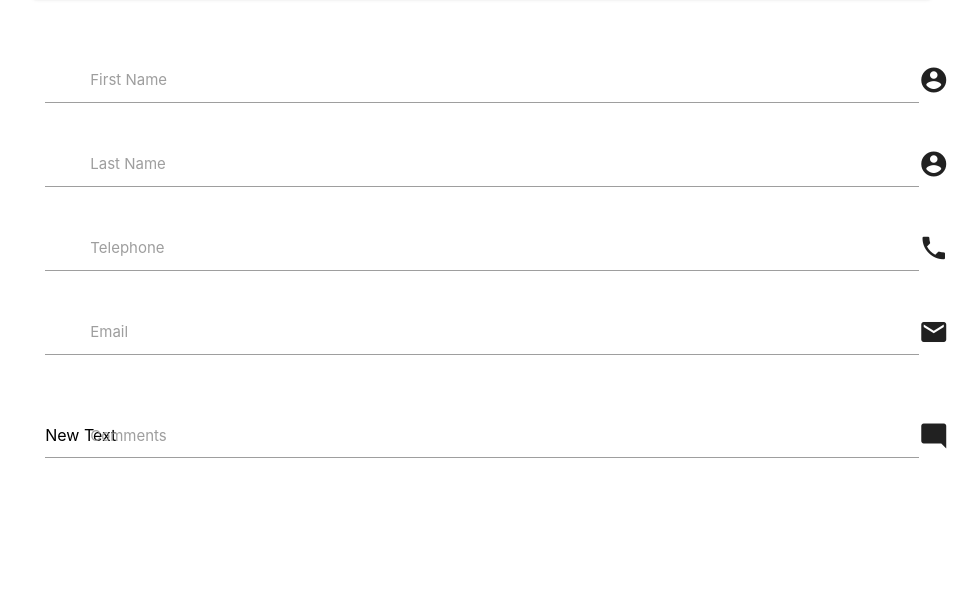
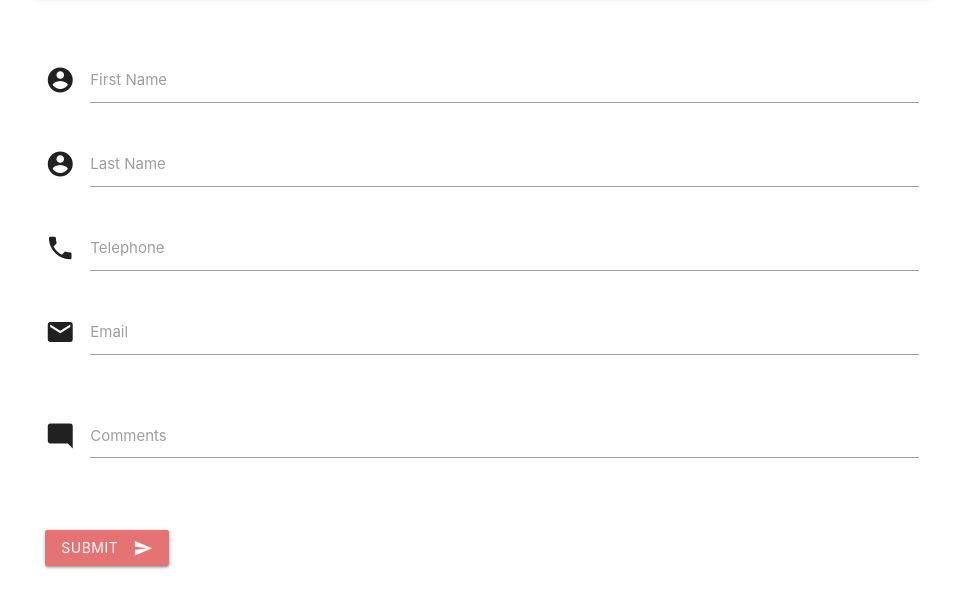
Before and after one commit to zachisaac/https-zachisaac.github.io-updated-portfolio-, a plain HTML site: page contact.html in a window 1280 px wide. Shown: the part 67-674 px from the top of the page, without its empty margins (158-1136 px from the left). Drawn offline with nearby package versions, Linux system fonts and the light colour scheme.

Commit message:
mostly done with contact page

```diff
--- a/contact.html
+++ b/contact.html
@@ -63,37 +63,42 @@
                 <div class="row">
                     <!--FIRST NAME TEXT INPUT-->
                     <div class="input-field active col s12 m12 l12">
+                        <i class="material-icons prefix">account_circle</i>
                         <input id="first_name" type="text" class="validate">
-                        <i class="material-icons prefix">account_circle</i>
                         <label for="first_name">First Name</label>
                     </div>
                     <!--LAST NAME TEXT INPUT-->
                     <div class="input-field active col s12 m12 l12">
+                        <i class="material-icons prefix">account_circle</i>
                         <input id="last_name" type="text" class="validate">
-                        <i class="material-icons prefix">account_circle</i>
                         <label for="last_name">Last Name</label>
                     </div>
                     <!--TELEPHONE INPUT-->
                     <div class="input-field active col s12 m12 l12">
+                        <i class="material-icons prefix">phone</i>
                         <input id="telephone" type="text" class="validate">
-                        <i class="material-icons prefix">phone</i>
                         <label for="telephone">Telephone</label>
                     </div>
                     <!--EMAIL INPUT-->
                     <div class="input-field active col s12 m12 l12">
+                        <i class="material-icons prefix">email</i>
                         <input id="email" type="text" class="validate">
-                        <i class="material-icons prefix">email</i>
                         <label for="email">Email</label>
                     </div>
                 </div>
                 <!--COMMENTS INPUT-->
                 <div class="row">
-                    <div class="input-field col s12">
-                        <textarea id="textarea1" class="materialize-textarea"></textarea>
+                    <div class="input-field col s12 m12 l12">
                         <i class="material-icons prefix">mode_comment</i>
-                        <label for="textarea1">Comments</label>
+                        <textarea id="icon_prefix2" class="materialize-textarea"></textarea>
+                        <label for="icon_prefix2">Comments</label>
                     </div>
                 </div>
+                <br>
+                <!--BUTTON-->
+                <button class="btn waves-effect red lighten-2" type="submit" name="action">Submit
+                    <i class="material-icons right">send</i>
+                </button>
             </form>
         </div>
     </div>
```
